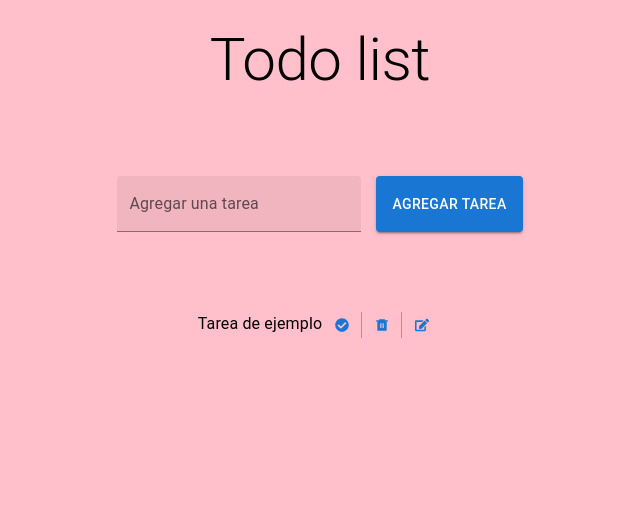
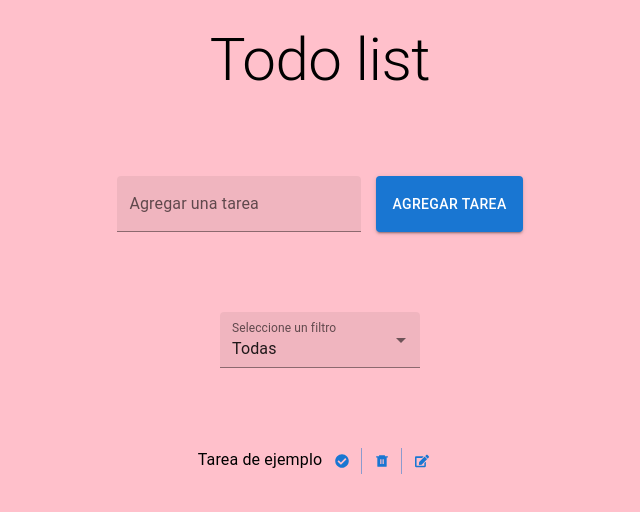
Before and after one commit to AnaliaAldete/proyecto-lista, a React (Vite) app: page / in a window 1280 px wide. Shown: the top 512 px of the page, without its empty margins (320-960 px from the left). Built offline with nearby package versions, Linux system fonts and the light colour scheme.

Commit message:
funcionalidad filtros

```diff
--- a/src/App.jsx
+++ b/src/App.jsx
@@ -1,5 +1,12 @@
 import "./App.css";
-import { Stack, Typography } from "@mui/material";
+import {
+	Stack,
+	Typography,
+	Select,
+	MenuItem,
+	FormControl,
+	InputLabel,
+} from "@mui/material";
 import { Tarea } from "./componentes/Tarea";
 import { Form } from "./componentes/Form";
 import { useState, useEffect } from "react";
@@ -11,6 +18,7 @@ function App() {
 			{ id: uuidv4(), descripcion: "Tarea de ejemplo", check: false },
 		]
 	);
+	const [filtro, setFiltro] = useState("Todas");
 
 	useEffect(() => {
 		localStorage.setItem("arrayTareas", JSON.stringify(arrayTareas));
@@ -35,6 +43,17 @@ function App() {
 	const eliminarTarea = (id) =>
 		setArrayTareas(arrayTareas.filter((tarea) => tarea.id !== id));
 
+	const handleFiltro = (e) => {
+		setFiltro(e.target.value);
+	};
+
+	const tareasFiltradas = arrayTareas.filter((tarea) => {
+		if (filtro === "Todas") return true;
+		else if (filtro === "Pendiente") return !tarea.check;
+		else if (filtro === "Completa") return tarea.check;
+		else return true;
+	});
+
 	return (
 		<Stack
 			spacing={10}
@@ -50,8 +69,21 @@ function App() {
 				agregarTarea={handleArrayTareas}
 				setArrayTareas={setArrayTareas}
 			></Form>
+			<FormControl variant="filled" sx={{ m: 1, minWidth: 200 }}>
+				<InputLabel id="filtro-select-label">Seleccione un filtro</InputLabel>
+				<Select
+					labelId="filtro-select-label"
+					id="filtro-select"
+					value={filtro}
+					onChange={handleFiltro}
+				>
+					<MenuItem value="Pendiente">Pendiente</MenuItem>
+					<MenuItem value="Completa">Completa</MenuItem>
+					<MenuItem value="Todas">Todas</MenuItem>
+				</Select>
+			</FormControl>
 			<Stack spacing={2} sx={{ width: "100%", alignItems: "center" }}>
-				{arrayTareas.map((tarea) => (
+				{tareasFiltradas.map((tarea) => (
 					<Tarea
 						key={tarea.id}
 						descripcion={tarea.descripcion}
```
Also changed, not shown: src/componentes/Form.jsx (+1 -21 lines).
